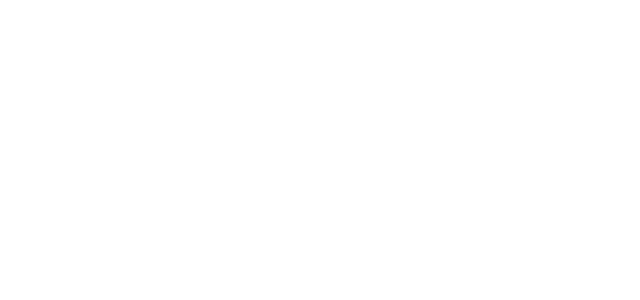
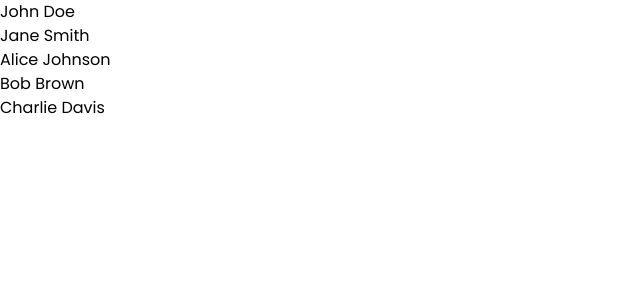
Before and after one commit to BusandCode/edamaa, a React (Vite) app: page /student-list in a window 1280 px wide. Before the commit this address had no page. Shown: the top 300 px of the page, without its empty margins (0-640 px from the left). Built offline with nearby package versions, Linux system fonts and the light colour scheme.

Commit message:
updated student dashboard

```diff
--- a/src/main.tsx
+++ b/src/main.tsx
@@ -18,7 +18,8 @@
 import StudentDashboard from './pages/dashboards/StudentDashboard.tsx'
 import StudentProfile from './pages/profiles/StudentProfile.tsx'
 
-//Import profiles
+//Import students
+import StudentList from './pages/students/StudentList.tsx'
 
 createRoot(document.getElementById('root')!).render(
   <StrictMode>
@@ -44,6 +45,9 @@
 
         {/* Proile routes */}
         <Route path='/my-profile' element={<StudentProfile />} />
+
+        {/* Students Route */}
+        <Route path='/student-list' element={<StudentList />} />
       </Routes>
     </Router>
   </StrictMode>,
--- a/src/pages/dashboards/TutorDashboard.tsx
+++ b/src/pages/dashboards/TutorDashboard.tsx
@@ -1,7 +1,8 @@
 import { useState, useRef } from 'react';
-import { FaSearch, FaBell, FaCog, FaBook, FaUserGraduate, FaMoneyBillWave, FaHome, FaPhone, FaChartBar, FaUser, FaPlus, FaClock, FaCalendar, FaShare, FaCopy, FaVideo, FaEdit } from 'react-icons/fa';
+import { FaSearch, FaBell, FaCog, FaBook, FaUserGraduate, FaMoneyBillWave, FaHome,FaClock, FaCalendar, FaShare, FaCopy, FaVideo, FaEdit } from 'react-icons/fa';
 import { IoMdCamera } from 'react-icons/io';
 import Logo from "../../components/Logo";
+import { useNavigate } from 'react-router-dom';
 
 const TutorDashboard = () => {
   const [activeTab, setActiveTab] = useState('classroom');
@@ -13,6 +14,12 @@
   const [name, setName] = useState<string>('Abdulrahman Farhan');
   const [isEditingName, setIsEditingName] = useState<boolean>(false);
   const [showMobileSearch, setShowMobileSearch] = useState<boolean>(false);
+
+
+  const navigate = useNavigate();
+  const handleStudentList = () => {
+    navigate('/student-list');
+  }
 
   const upcomingClasses = [
     {
@@ -186,7 +193,7 @@
       {/* Main Content */}
       <div className="max-w-7xl mx-auto px-4 py-6 pb-28">
         {/* Stats Cards */}
-        <div className="grid grid-cols-1 md:grid-cols-3 gap-4 mb-6">
+        <div className="grid gap-4 mb-6">
           <div className="bg-white rounded-xl p-6 shadow-sm hover:shadow-md transition-shadow cursor-pointer">
             <div className="flex flex-col items-center">
               <div className="w-16 h-16 bg-[#3D08BA] bg-opacity-10 rounded-xl flex items-center justify-center mb-3">
@@ -197,7 +204,7 @@
             </div>
           </div>
 
-          <div className="bg-white rounded-xl p-6 shadow-sm hover:shadow-md transition-shadow cursor-pointer">
+          <div onClick={handleStudentList} className="bg-white rounded-xl p-6 shadow-sm hover:shadow-md transition-shadow cursor-pointer">
             <div className="flex flex-col items-center">
               <div className="w-16 h-16 bg-[#3D08BA] bg-opacity-10 rounded-xl flex items-center justify-center mb-3">
                 <FaUserGraduate className="text-white text-2xl" />
--- /dev/null
+++ b/src/pages/students/StudentList.tsx
@@ -0,0 +1,14 @@
+import { students } from './students'
+const StudentList = () => {
+  return (
+    <div>
+        {students.map((student)=>(
+            <div>
+                <h2>{student.name}</h2>
+            </div>
+        ))}
+    </div>
+  )
+}
+
+export default StudentList
--- a/src/pages/students/StudentLists.tsx
+++ /dev/null
@@ -1,9 +0,0 @@
-import React from 'react'
-
-const StudentLists = () => {
-  return (
-    <div>StudentLists</div>
-  )
-}
-
-export default StudentLists
--- /dev/null
+++ b/src/pages/students/students.tsx
@@ -0,0 +1,22 @@
+export const students = [
+    {
+        id: 1,
+        name: 'John Doe'
+    },
+    {
+        id: 2,
+        name: 'Jane Smith'
+    },
+    {
+        id: 3,
+        name: 'Alice Johnson'
+    },
+    {
+        id: 4,
+        name: 'Bob Brown'
+    },
+    {
+    id: 5,
+    name: 'Charlie Davis'
+    }
+]
```
